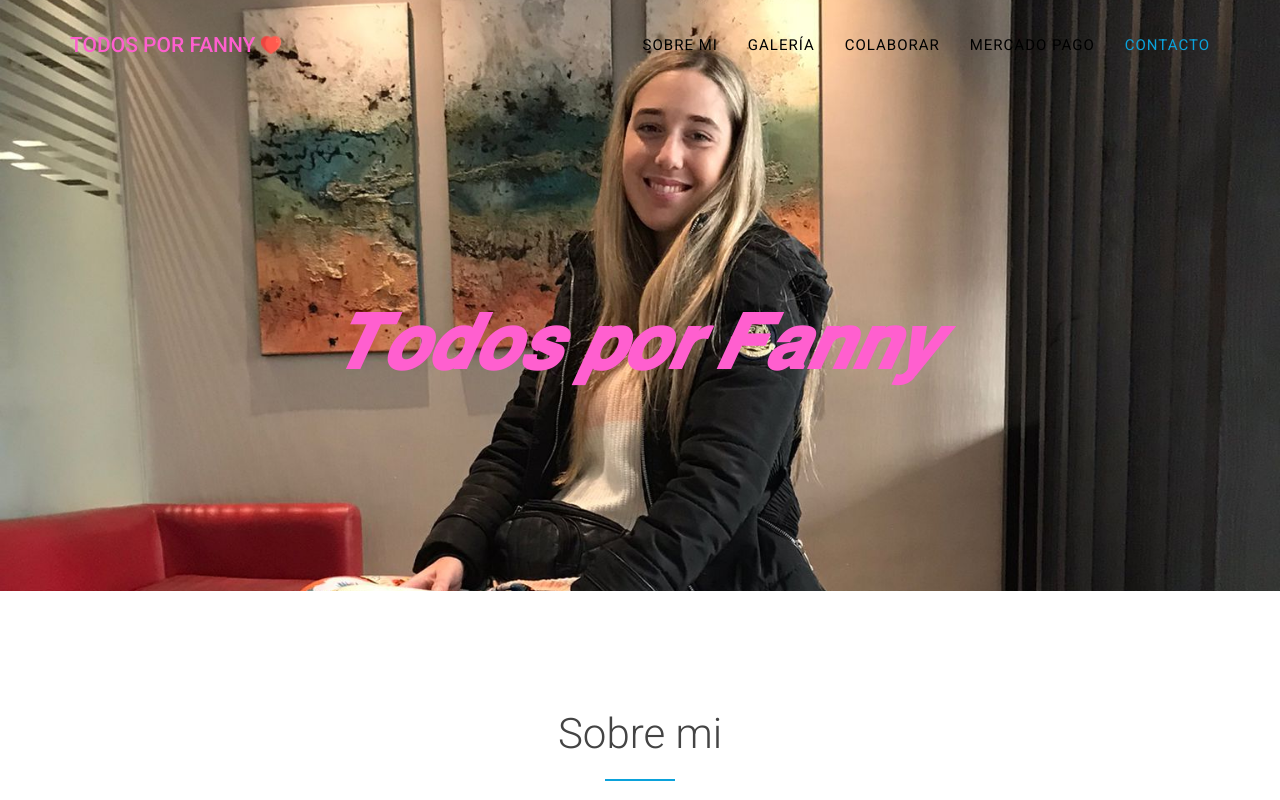
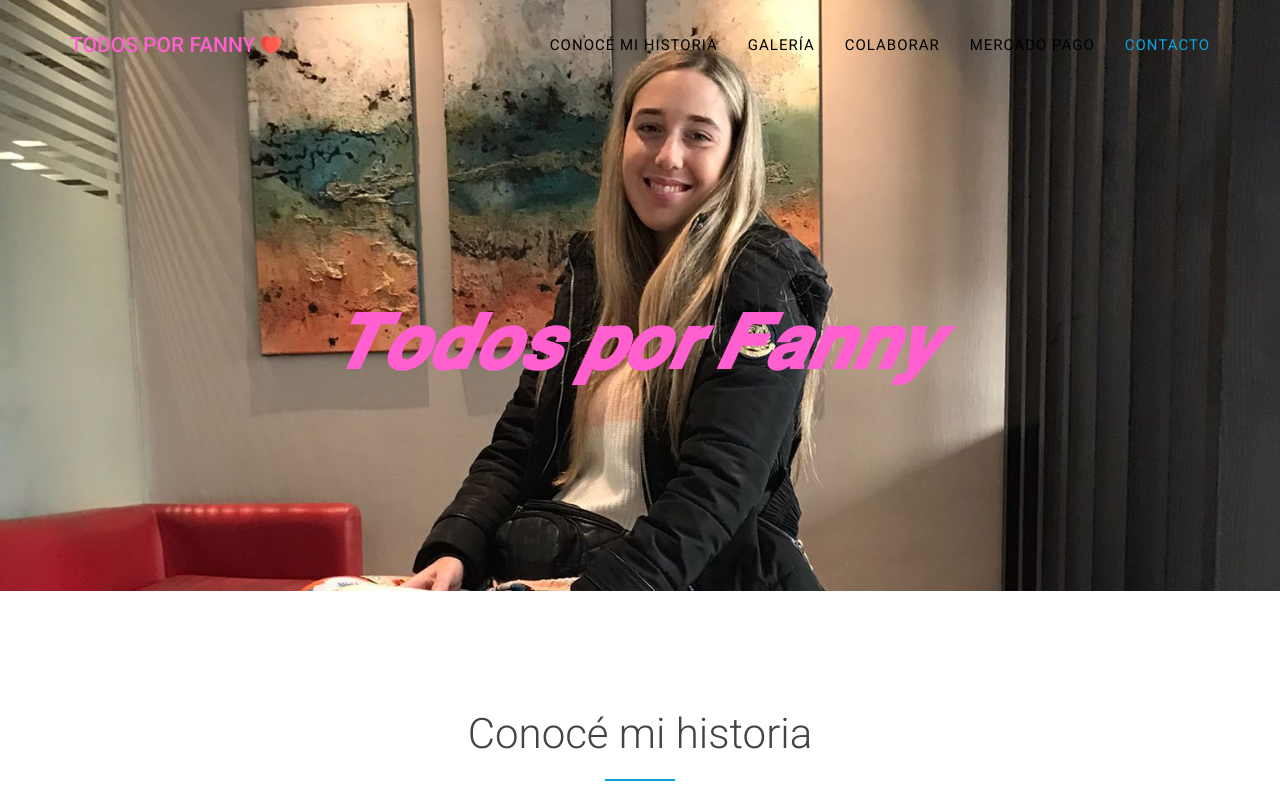
Before and after one commit to mdamiancr/todosporfannyweb, a plain HTML site: page index.html in a window 1280 px wide. Shown: the top 800 px of the page. Drawn offline with Linux system fonts and the light colour scheme; a script that the page names is missing; files whose address does not match are found by name.

Commit message:
cambios de titulo en la historia

```diff
--- a/index.html
+++ b/index.html
@@ -58,7 +58,7 @@
       <!-- Collect the nav links, forms, and other content for toggling -->
       <div class="collapse navbar-collapse" id="bs-example-navbar-collapse-1">
         <ul class="nav navbar-nav navbar-right">
-          <li><a href="#about" class="page-scroll">Sobre mi</a></li>
+          <li><a href="#about" class="page-scroll">Conocé mi historia</a></li>
           <li><a href="#galeria" class="page-scroll">Galería</a></li>
           <li><a href="#services" class="page-scroll">Colaborar</a></li>
           <li><a href="#pricing" class="page-scroll">Mercado Pago</a></li>
@@ -90,7 +90,7 @@
   <div id="about">
     <div class="container">
       <div class="section-title text-center center">
-        <h2>Sobre mi</h2>
+        <h2>Conocé mi historia</h2>
         <hr>
       </div>
       <div class="row">
```
